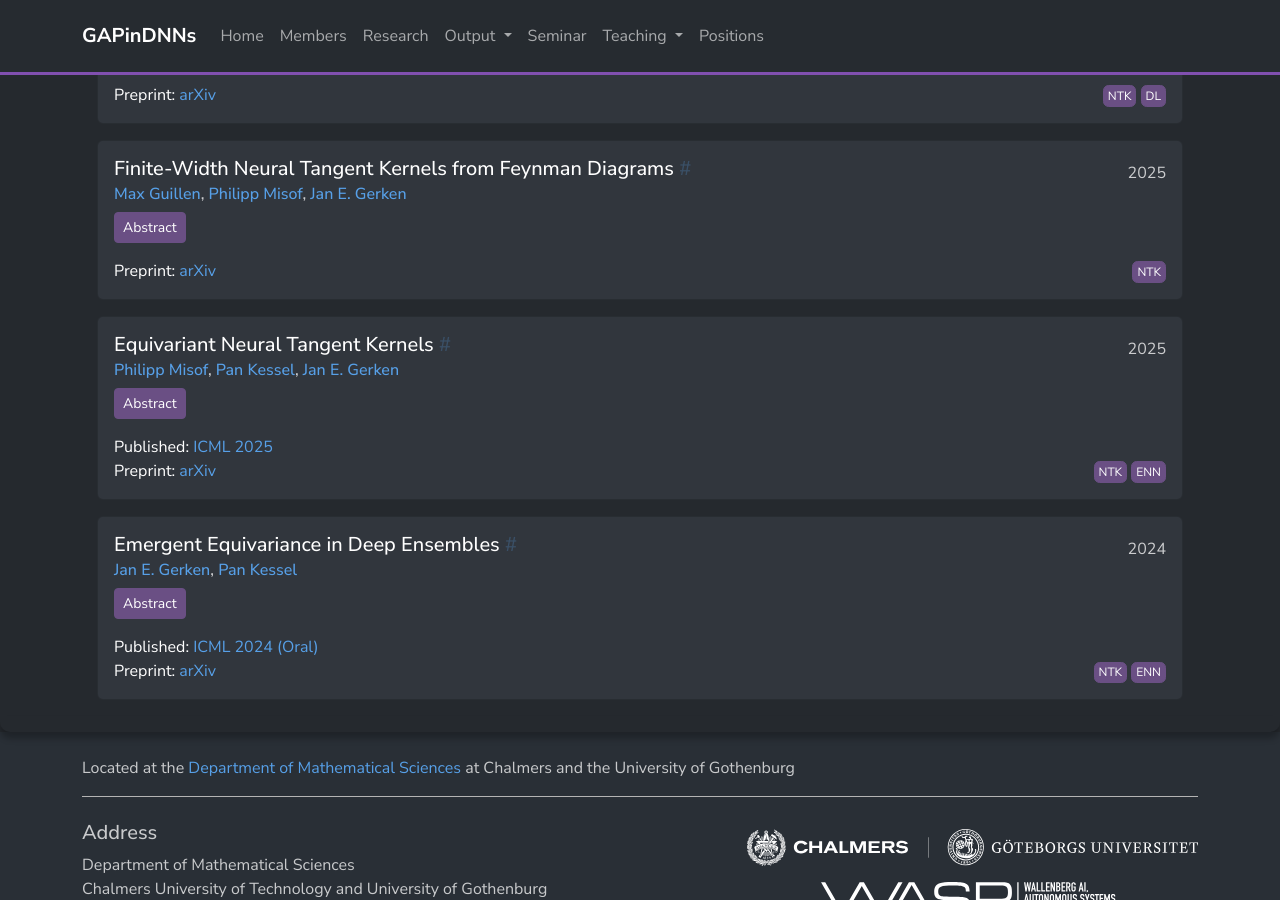
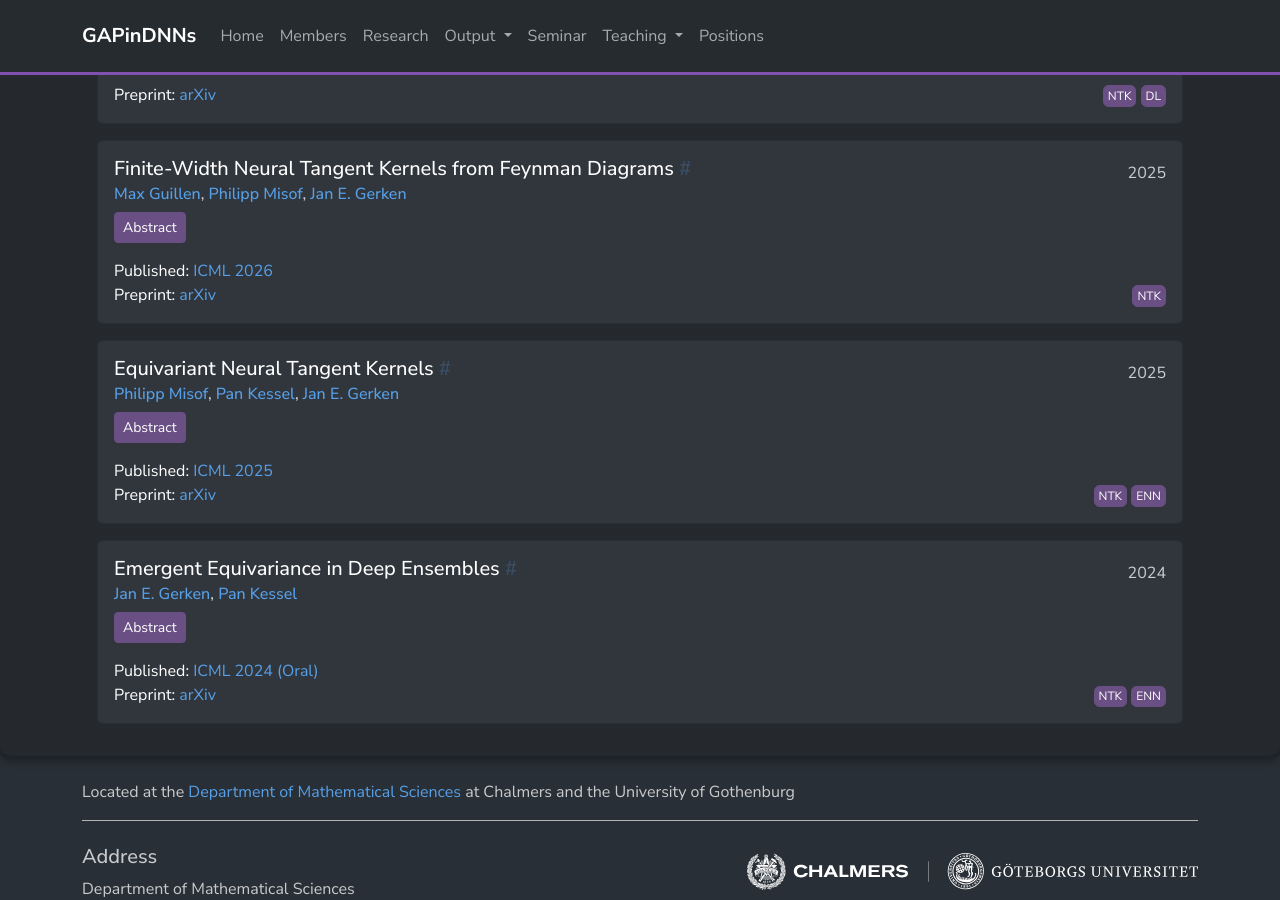
Before and after one commit to GAPinDNNs/gapindnns.github.io, a Jekyll site: the page built from _pages/wide_nns.md, in a window 1280 px wide and 900 px high, scrolled down 979 px. Built offline with Jekyll 4.4.1, drawn with Linux system fonts in a browser that asks for light colours; nearby versions of some CDN libraries.

Commit message:
Update NTK-Feynman paper publisher

```diff
--- a/_data/publications/Guillen_-_Finite_width_NTKs_from_Feynman_diagrams_(2025).yml
+++ b/_data/publications/Guillen_-_Finite_width_NTKs_from_Feynman_diagrams_(2025).yml
@@ -7,11 +7,11 @@ author:
     given: Philipp
   - family: Gerken
     given: Jan E.
-issued: '2025-08-15'
+issued: "2025-08-15"
 URL:
 abstract: |
   Neural tangent kernels (NTKs) are a powerful tool for analyzing deep, non-linear neural networks. In the infinite-width limit, NTKs can easily be computed for most common architectures, yielding full analytic control over the training dynamics. However, at infinite width, important properties of training such as NTK evolution or feature learning are absent. Nevertheless, finite width effects can be included by computing corrections to the Gaussian statistics at infinite width. We introduce Feynman diagrams for computing finite-width corrections to NTK statistics. These dramatically simplify the necessary algebraic manipulations and enable the computation of layer-wise recursive relations for arbitrary statistics involving preactivations, NTKs and certain higher-derivative tensors (dNTK and ddNTK) required to predict the training dynamics at leading order. We demonstrate the feasibility of our framework by extending stability results for deep networks from preactivations to NTKs and proving the absence of finite-width corrections for scale-invariant nonlinearities such as ReLU on the diagonal of the Gram matrix of the NTK. We validate our results with numerical experiments.
-publisher:
+publisher: ICML 2026
 preprint:
   URL: http://arxiv.org/abs/2508.11522
   name: arXiv
```
